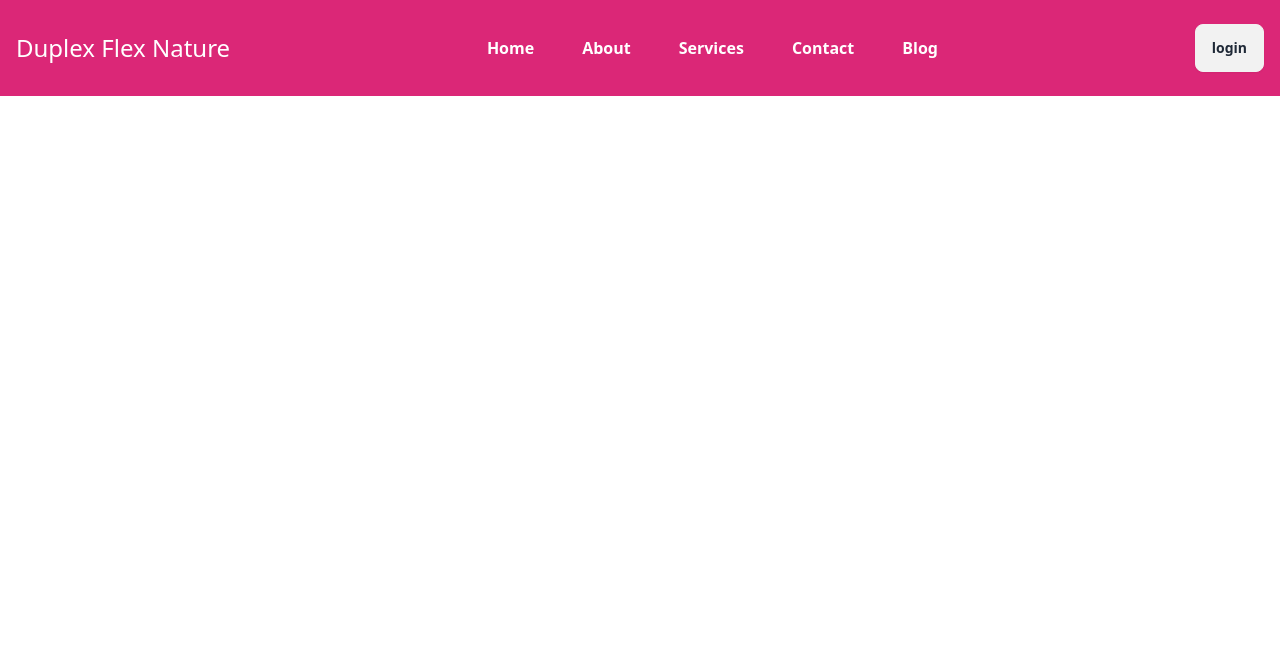
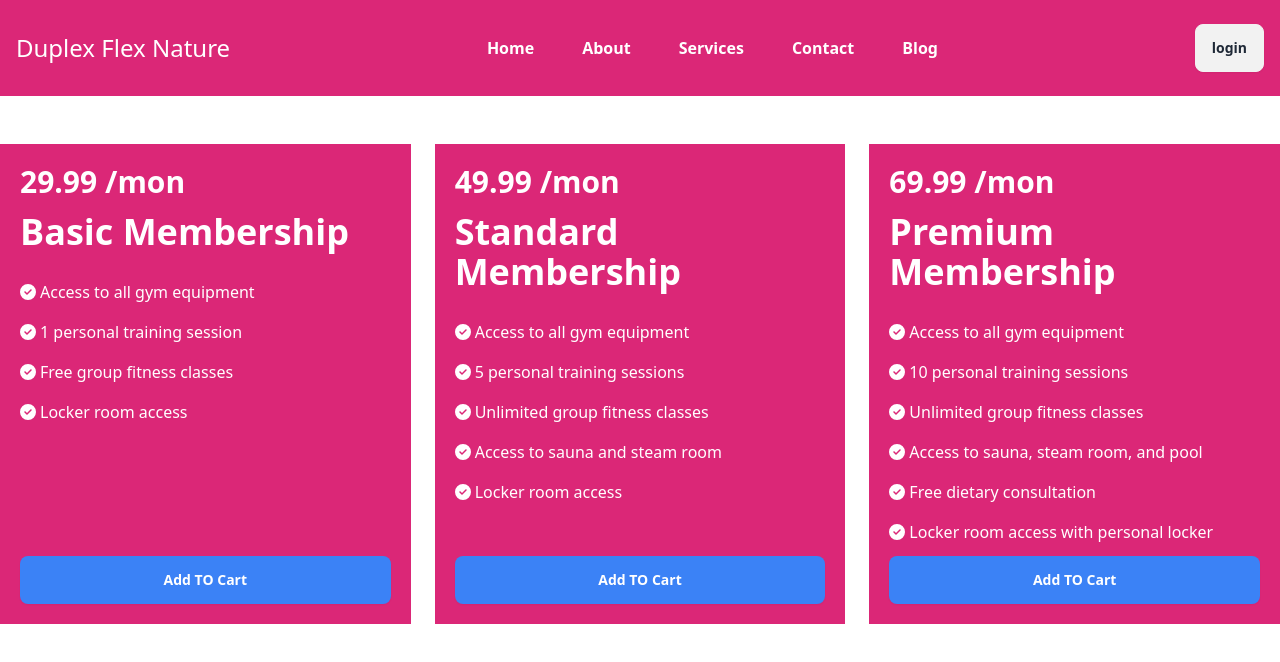
Before and after one commit to HabiburRahman02/responsive-navbar, a React (Vite) app: page / in a window 1280 px wide. Shown: the top 662 px of the page. Built offline with nearby package versions, Linux system fonts and the light colour scheme.

Commit message:
price options added done

```diff
--- a/src/App.jsx
+++ b/src/App.jsx
@@ -1,10 +1,14 @@
 import Navbar from "./components/Navbar/Navbar";
+import PriceOptions from "./components/PriceOptions/PriceOptions";
 
 const App = () => {
 
   return (
-    <div>
+    <div >
       <Navbar></Navbar>
+      <div className="max-w-7xl mx-auto">
+        <PriceOptions></PriceOptions>
+      </div>
     </div>
   );
 };
--- a/src/components/Navbar/Navbar.jsx
+++ b/src/components/Navbar/Navbar.jsx
@@ -18,7 +18,7 @@ const Navbar = () => {
     return (
         <nav className="bg-pink-600 text-white p-4">
             <div className="max-w-7xl mx-auto">
-                <div className="flex items-center justify-between ">
+                <div className="flex items-center justify-between">
                     <div className="lg:hidden " onClick={() => setIsOpen(!isOpen)}>
                         {
                             isOpen ? <IoClose className="text-3xl"></IoClose> : <FaBars className="text-3xl"></FaBars>
--- /dev/null
+++ b/src/components/PriceOption/PriceOption.jsx
@@ -0,0 +1,22 @@
+import { FaCircleCheck } from "react-icons/fa6";
+const PriceOption = ({ option }) => {
+    const { name, price, features } = option;
+    return (
+        <div className="space-y-3 bg-pink-600 p-5 text-white hover:bg-pink-700 flex flex-col">
+            <h3 className="text-3xl font-bold">
+                <span>{price} /mon</span>
+            </h3>
+            <h2 className="text-4xl font-semibold">{name}</h2>
+            <div className="flex-grow">
+                {
+                    features.map((feature, i) => <div key={i} className="">
+                        <p className="flex items-center gap-1 mt-4"><FaCircleCheck></FaCircleCheck> {feature}</p>
+                    </div>)
+                }
+            </div>
+            <button className="btn w-full bg-blue-500 text-white hover:bg-blue-600 border-none">Add TO Cart</button>
+        </div>
+    );
+};
+
+export default PriceOption;
--- /dev/null
+++ b/src/components/PriceOptions/PriceOptions.jsx
@@ -0,0 +1,57 @@
+import PriceOption from "../PriceOption/PriceOption";
+
+const PriceOptions = () => {
+
+    const gymData = [
+        {
+            id: 1,
+            name: "Basic Membership",
+            price: 29.99,
+            features: [
+                "Access to all gym equipment",
+                "1 personal training session",
+                "Free group fitness classes",
+                "Locker room access"
+            ]
+        },
+        {
+            id: 2,
+            name: "Standard Membership",
+            price: 49.99,
+            features: [
+                "Access to all gym equipment",
+                "5 personal training sessions",
+                "Unlimited group fitness classes",
+                "Access to sauna and steam room",
+                "Locker room access"
+            ]
+        },
+        {
+            id: 3,
+            name: "Premium Membership",
+            price: 69.99,
+            features: [
+                "Access to all gym equipment",
+                "10 personal training sessions",
+                "Unlimited group fitness classes",
+                "Access to sauna, steam room, and pool",
+                "Free dietary consultation",
+                "Locker room access with personal locker"
+            ]
+        }
+    ];
+
+
+    return (
+        <div className="grid lg:grid-cols-3 gap-6 my-12">
+            {
+                gymData.map(priceOption => <PriceOption
+                    key={priceOption.id}
+                    option={priceOption}
+                ></PriceOption>)
+            }
+        </div>
+    );
+};
+
+export default PriceOptions;
```
